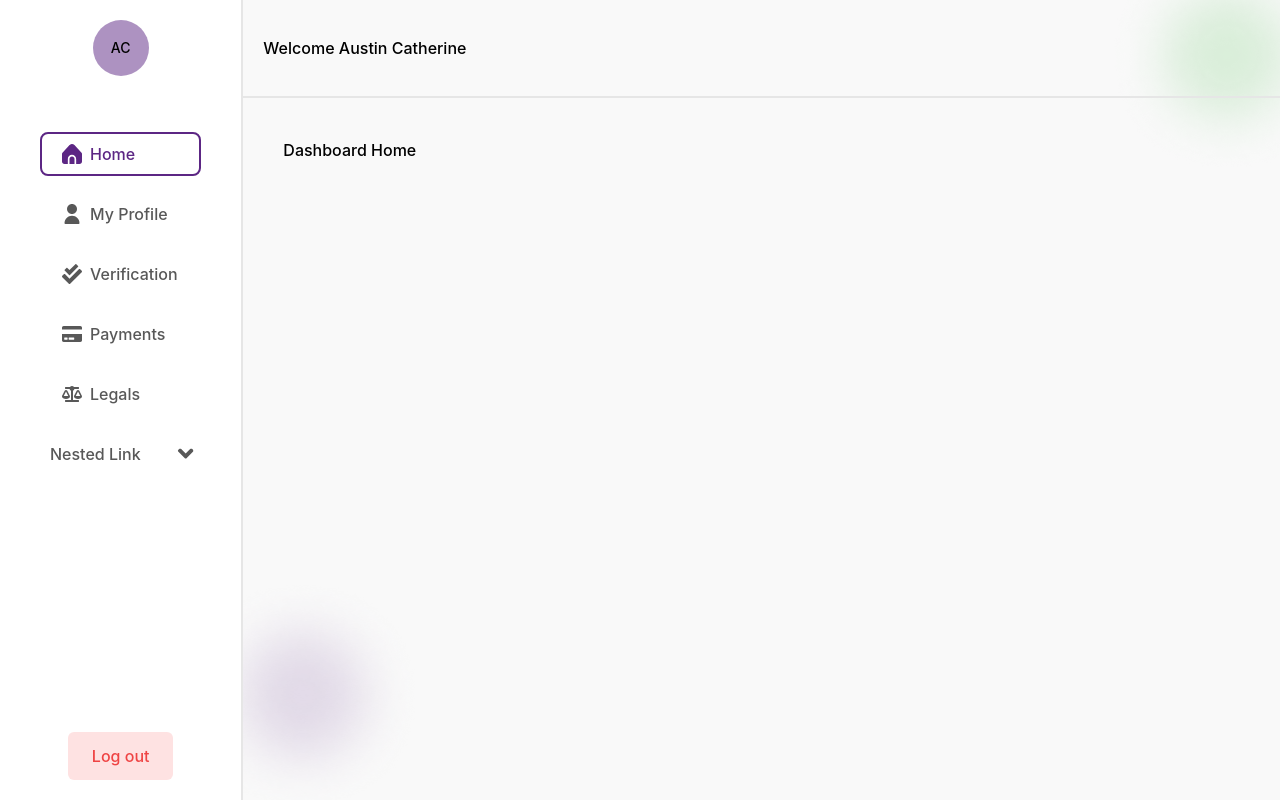
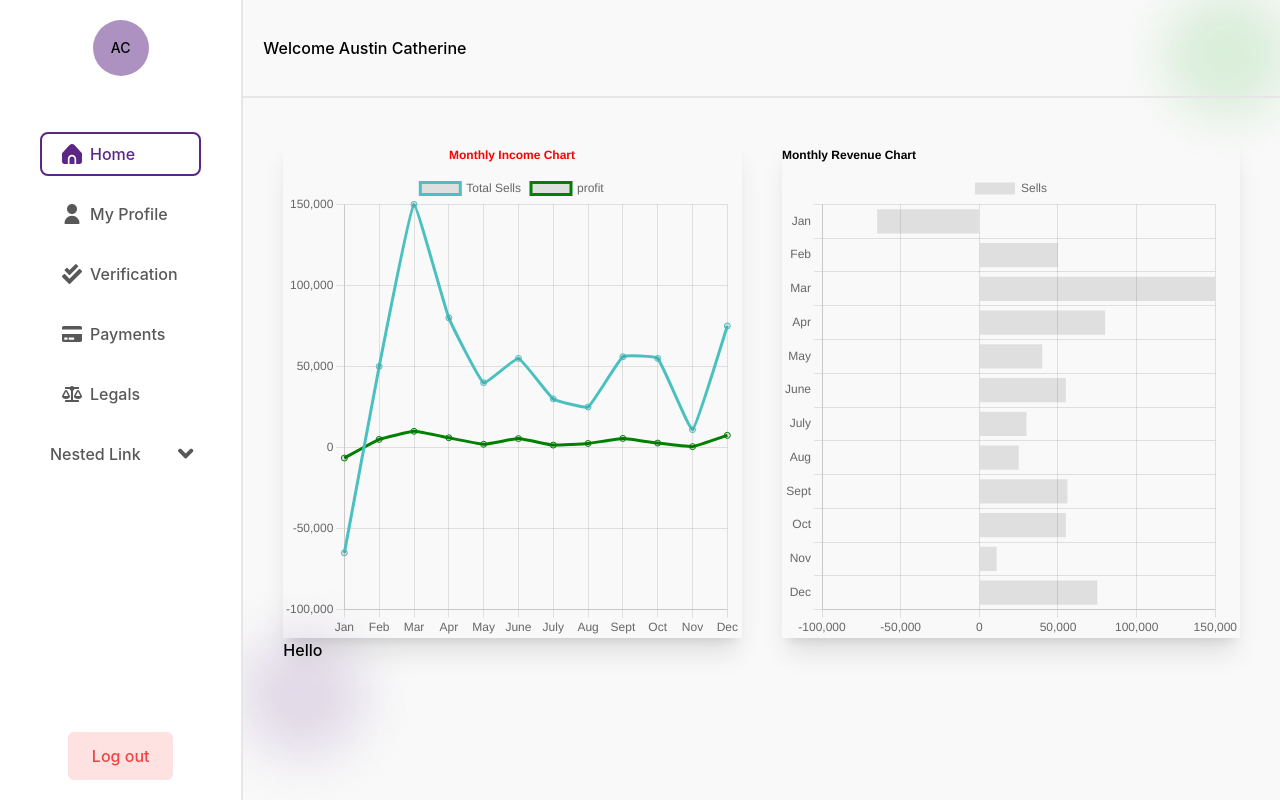
Before and after one commit to victorAnumudu/cbt, a React (Vite) app: page /dashboard in a window 1280 px wide. Built offline with nearby package versions, Linux system fonts and the light colour scheme.

Commit message:
added chart diagram to dashboard home page

```diff
--- a/package.json
+++ b/package.json
@@ -10,7 +10,9 @@
     "preview": "vite preview"
   },
   "dependencies": {
+    "chart.js": "^4.4.2",
     "react": "^18.2.0",
+    "react-chartjs-2": "^5.2.0",
     "react-dom": "^18.2.0",
     "react-router-dom": "^6.21.3"
   },
--- a/src/PageRouters.tsx
+++ b/src/PageRouters.tsx
@@ -2,13 +2,19 @@
 import { Routes, Route } from "react-router-dom";
 import Home from "./pages/Home";
 
-// import DashboardAuth from "./pages/dashboard/DashboardAuth";
-import DashboardHome from "./pages/dashboard/DashboardHome";
-import {DashboardAuth as NewDashboard} from './components/dashboardLayout/NewDashboard'
 
 // AUTH PAGES
 // import LoginPage from "./pages/LoginPage";
-import NewLogin from './pages/NewLogin'
+import NewLogin from './pages/NewLogin';
+
+//DASHBOARD PAGES
+// import DashboardAuth from "./pages/dashboard/DashboardAuth";
+import {DashboardAuth as NewDashboard} from './components/dashboardLayout/NewDashboard';
+import DashboardHome from "./pages/dashboard/DashboardHome";
+import DashboardProfile from "./pages/dashboard/DashboardProfile";
+import DashboardVerification from "./pages/dashboard/DashboardVerification";
+import DashboardPayments from "./pages/dashboard/DashboardPayments";
+import DashboardLegals from "./pages/dashboard/DashboardLegals";
 
 export default function PageRouters() {
   return (
@@ -18,7 +24,13 @@ export default function PageRouters() {
         <Route path="/login" element={<NewLogin />} />
         <Route element={<NewDashboard />}>
           <Route path="/dashboard" element={<DashboardHome />} />
+          <Route path="/dashboard/profile" element={<DashboardProfile />} />
+          <Route path="/dashboard/verification" element={<DashboardVerification />} />
+          <Route path="/dashboard/payments" element={<DashboardPayments />} />
+          <Route path="/dashboard/legals" element={<DashboardLegals />} />
+          <Route path="/dashboard*" element={<p>Page Not Found! Error 404</p>} />
         </Route>
+        <Route path="*" element={<p>Page Not Found! Error 404</p>} />
       </Routes>
     </>
   );
--- a/src/components/NewLogin/Login.tsx
+++ b/src/components/NewLogin/Login.tsx
@@ -23,7 +23,7 @@ export default function Login() {
     }
 
   return (
-    <div className={`w-full h-screen overflow-y-auto bg-[url('../../../src/assets/images/sign-in.png')] bg-top bg-cover`}>
+    <div className={`w-full h-screen overflow-y-auto bg-[url('../../src/assets/images/sign-in.png')] bg-top bg-cover`}>
         <div className='containerMode h-full'>
             <div className='grid grid-cols-1 md:grid-cols-2 items-center h-full'>
                 <div className='bg-white col-start-1 md:col-start-2 w-full rounded-2xl shadow-lg'>
--- a/src/components/dashboardLayout/NewDashboard/Aside.tsx
+++ b/src/components/dashboardLayout/NewDashboard/Aside.tsx
@@ -110,7 +110,7 @@ const asideLinks:AsideLinksType = [
     {name: 'Legals', link: '/dashboard/legals', icon: 'legals', nestedLink:[]},
     {name: 'Nested Link', icon: 'home', nestedLink:[
         {name: 'Link 2', link: '/dashboard/not-found', icon: 'legals'},
-        {name: 'Link 1', link: '/dashboard/not-found', icon: 'home'}
+        {name: 'Link 1', link: '/dashboard/not-foun', icon: 'home'}
       ]
     },
 ]
--- a/src/components/dashboardLayout/NewDashboard/DashboardLayout.tsx
+++ b/src/components/dashboardLayout/NewDashboard/DashboardLayout.tsx
@@ -34,7 +34,7 @@ export default function DashboardLayout({children}:{children: ReactNode}) {
       </aside>
 
       <main className={`dash-bg-image bg-[#F9F9F9] relative w-full overflow-y-auto overflow-x-hidden`}>
-          <header className={`p-5 sticky z-10 top-0 w-full bg-[#F9F9F9] border-b-2 border-[#E6E6E6] bg-[url('../../../src/assets/images/dashboard/bg_ellipse1.png')] bg-no-repeat bg-[top_right]`}>
+          <header className={`p-5 sticky z-10 top-0 w-full bg-[#F9F9F9] border-b-2 border-[#E6E6E6] bg-[url('../../../../src/assets/images/dashboard/bg_ellipse1.png')] bg-no-repeat bg-[top_right]`}>
             <div className='h-14 w-full flex justify-end items-center gap-5'>
                 {/* <div className=''>
                 <button className='px-4 py-2 rounded-lg shadow-lg bg-white/50'>DarkMode</button>
--- a/src/pages/dashboard/DashboardHome.tsx
+++ b/src/pages/dashboard/DashboardHome.tsx
@@ -1,6 +1,92 @@
+import {Chart as ChartJS, defaults, registerables} from 'chart.js/auto'
+
+import { Line, Bar } from 'react-chartjs-2';
+
+import "chart.js/auto";
+
+ChartJS.register(...registerables);
+
+defaults.maintainAspectRatio = false
+defaults.responsive = true
+
+defaults.plugins.title.display = true;
+defaults.plugins.title.align = 'start';
+// defaults.plugins.title.font.size = 20;
+defaults.plugins.title.color = 'black'
 
 export default function DashboardHome() {
+  const data1 = {
+    labels: ['Jan', 'Feb', 'Mar', 'Apr', 'May', 'June', 'July', 'Aug', 'Sept', 'Oct', 'Nov', 'Dec'],
+    datasets: [{
+      label: 'Sells',
+      data: [-65000, 50000, 150000, 80000, 40000, 55000, 30000, 25000, 56000, 55000, 11000, 75000],
+      fill: false,
+      borderColor: 'rgb(75, 192, 192)',
+      tension: 0.1,
+    }],
+  };
+  const data = {
+    labels: ['Jan', 'Feb', 'Mar', 'Apr', 'May', 'June', 'July', 'Aug', 'Sept', 'Oct', 'Nov', 'Dec'],
+    datasets: [
+      {
+        label: 'Total Sells',
+        data: [-65000, 50000, 150000, 80000, 40000, 55000, 30000, 25000, 56000, 55000, 11000, 75000],
+        fill: false,
+        borderColor: 'rgb(75, 192, 192)',
+        tension: 0.1,
+      },
+      {
+        label: 'profit',
+        data: [-6500, 5000, 10000, 6000, 2000, 5500, 1500, 2500, 5600, 2750, 550, 7500],
+        fill: false,
+        borderColor: 'green',
+        tension: 0.1,
+      }
+    ],
+  };
   return (
-    <div>Dashboard Home</div>
+    <div className='w-full'>
+      <div className='w-full min-h-[500px] grid grid-cols-1 md:grid-cols-2 gap-10'>
+        <div className='w-full h-full flex justify-center md:justify-start items-center shadow-xl'>
+          <Line
+            data={data}
+            options={{
+              responsive:true,
+              maintainAspectRatio:false,
+              plugins:{
+                title: {
+                  display: true,
+                  text: 'Monthly Income Chart',
+                  align:'center',
+                  color:'red',
+                  font:{
+                    // size: '20px',
+                  }
+                }
+              }
+            }}
+          />
+        </div>
+        <div className='w-full h-full flex justify-center md:justify-end items-center shadow-xl'>
+          {/* <Doughnut data={data} /> */}
+          <Bar
+            data={data1}
+            options={{
+              plugins:{
+                legend: {
+                  position: 'top',
+                },
+                title: {
+                  display: true,
+                  text: 'Monthly Revenue Chart',
+                },
+              },
+              indexAxis: 'y'
+            }}
+          />
+        </div>
+      </div>
+      <p>Hello</p>
+    </div>
   )
 }
--- /dev/null
+++ b/src/pages/dashboard/DashboardLegals.tsx
@@ -0,0 +1,6 @@
+
+export default function DashboardLegals() {
+  return (
+    <div>DashboardLegals</div>
+  )
+}
--- /dev/null
+++ b/src/pages/dashboard/DashboardPayments.tsx
@@ -0,0 +1,6 @@
+
+export default function DashboardPayments() {
+  return (
+    <div>DashboardPayments</div>
+  )
+}
--- /dev/null
+++ b/src/pages/dashboard/DashboardProfile.tsx
@@ -0,0 +1,5 @@
+export default function DashboardProfile() {
+  return (
+    <div>DashboardProfile</div>
+  )
+}
--- /dev/null
+++ b/src/pages/dashboard/DashboardVerification.tsx
@@ -0,0 +1,6 @@
+
+export default function DashboardVerification() {
+  return (
+    <div>DashboardVerification</div>
+  )
+}
```
Also changed, not shown: 1 other file (tests, documents, lock files or other folders).
